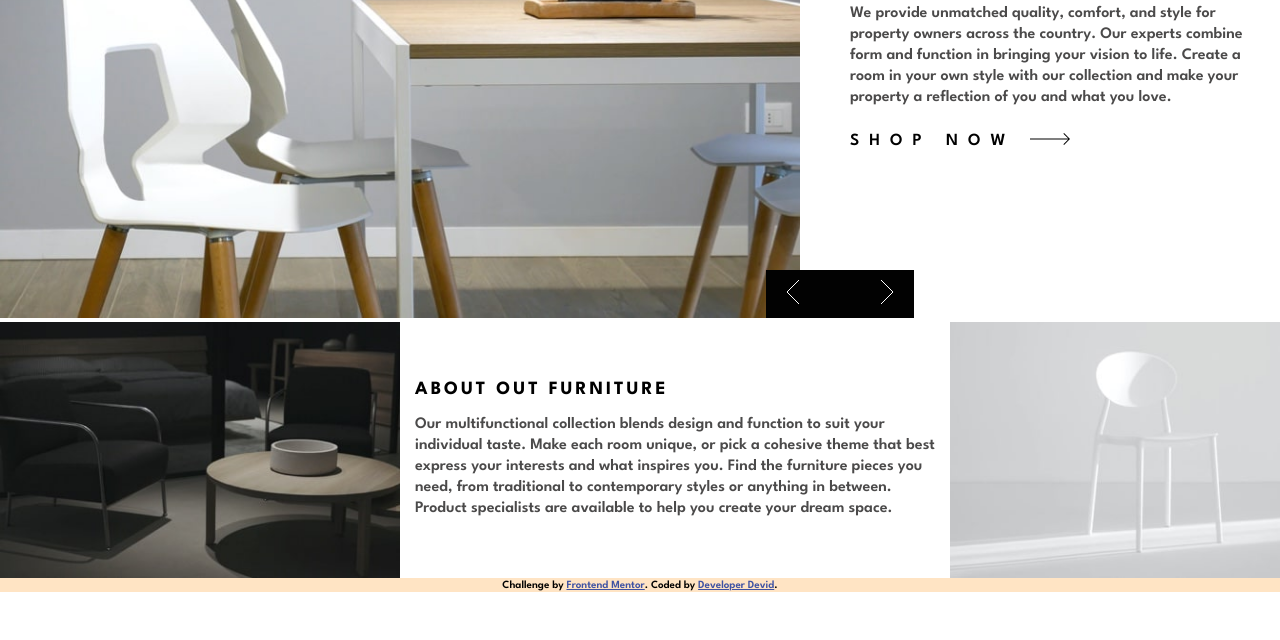
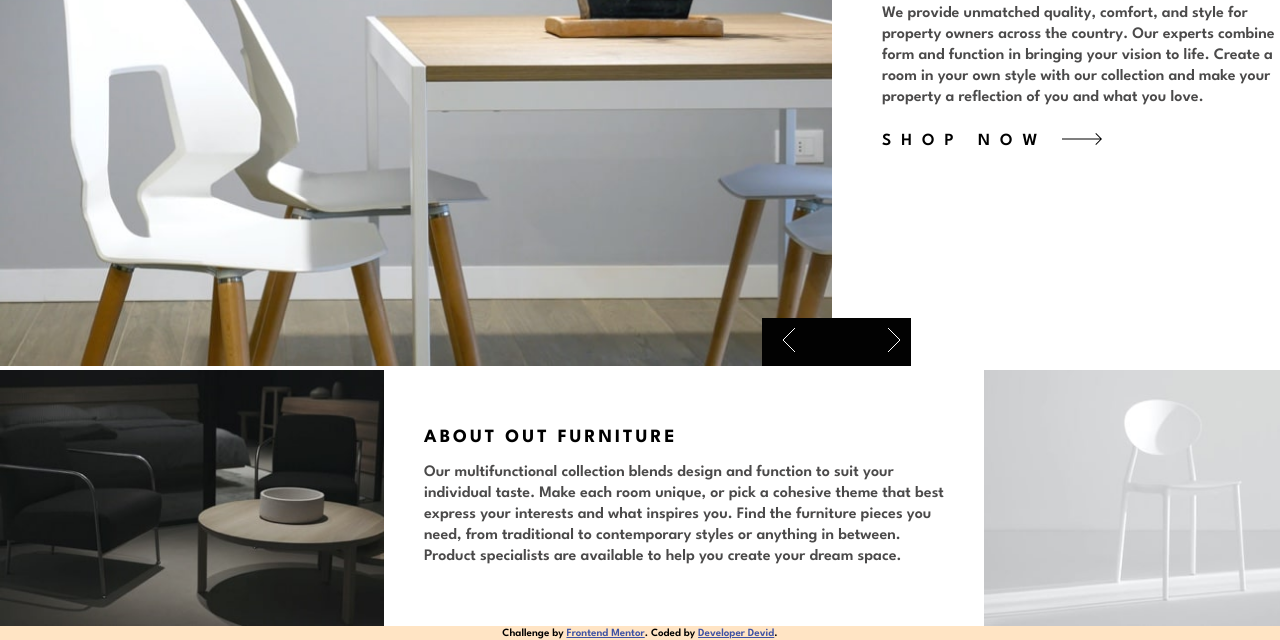
Before and after one commit to devilalpanchal/Roomhomepage_FronteneMentor, a plain HTML site: page index.html in a window 1280 px wide. Shown: the part 178-818 px from the top of the page. Drawn offline with Linux system fonts and the light colour scheme.

Commit message:
add and update set

```diff
--- a/style.css
+++ b/style.css
@@ -41,16 +41,16 @@ body {
 
 .Button {
   background-color: rgb(2, 2, 2);
-  width: 148px;
+  width: 149px;
   color: aliceblue;
   position: absolute;
-  top: 448px;
-  right: 366px;
+  top: 496px;
+  right: 369px;
   display: flex;
 }
 
 .imgdiv1 {
-  width: 50%;
+  width: 720%;
   padding: 10px;
   padding-left: 20px;
 }
@@ -107,19 +107,19 @@ body {
 }
 
 .image01 {
-  width: 50rem;
-  height: 31rem;
+  width: 52rem;
+  height: 34rem;
 }
 
 .SecondSec {
   display: grid;
   grid-template-columns: 1fr 1fr 1fr;
-  gap: 15px;
+  gap: 40px;
 }
 
 .image02,
 .image03 {
-  width: 25rem;
+  width: 24rem;
   height: 16rem;
 }
 
```
